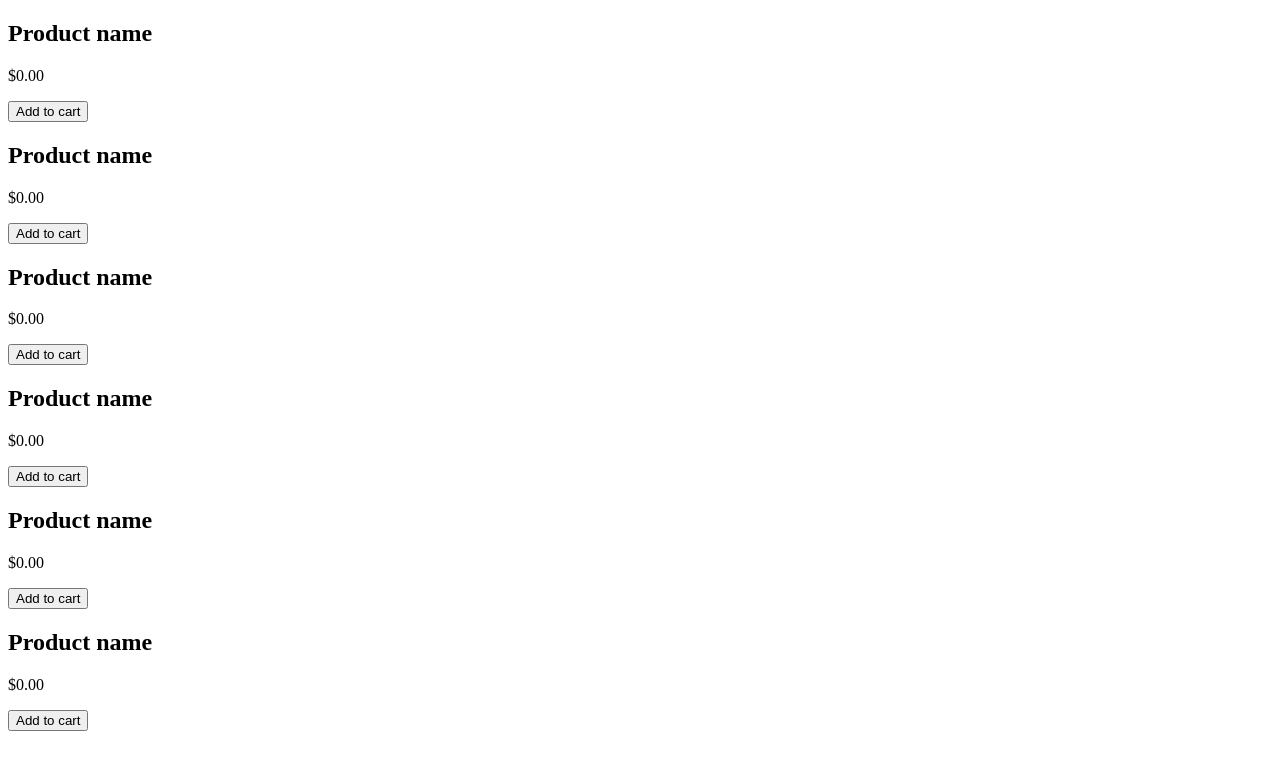
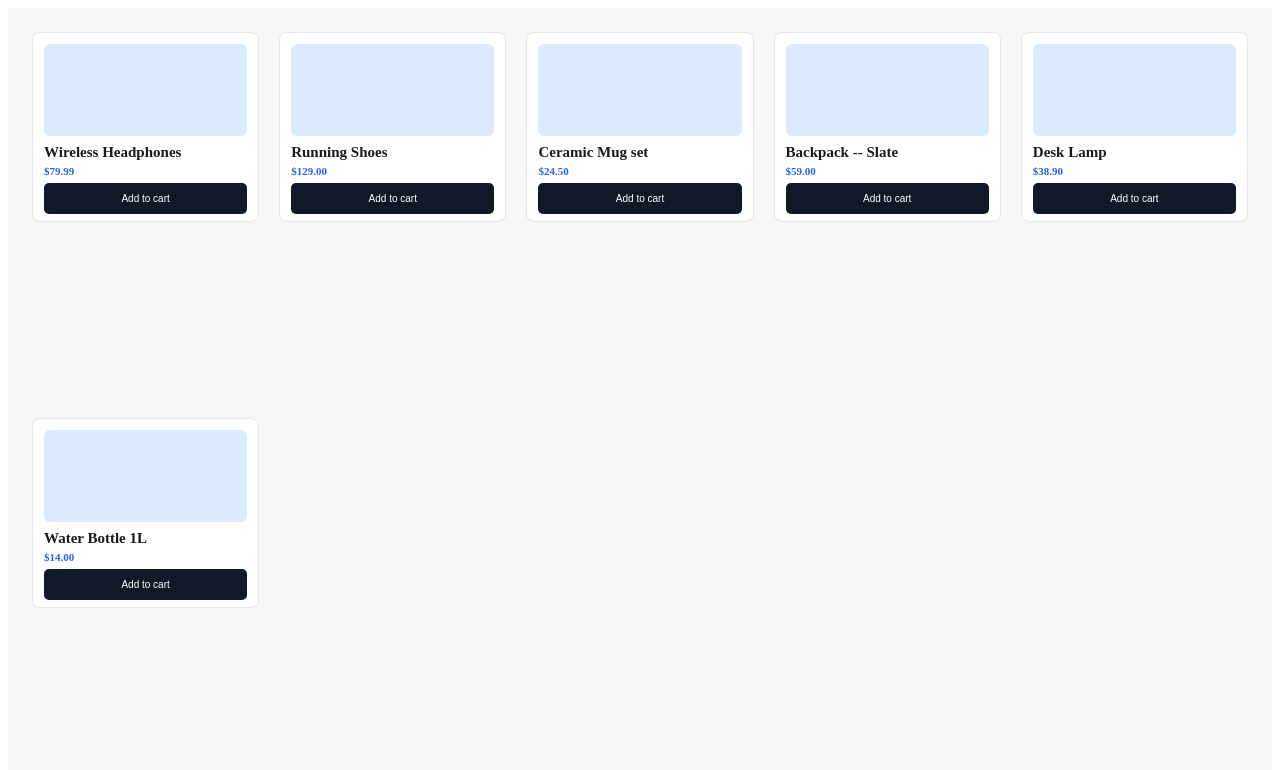
Before and after one commit to Aysha-AlAbri/s07-Flexbox-Grid, a plain HTML site: page task-02-product-grid/index.html in a window 1280 px wide. Drawn offline with Linux system fonts and the light colour scheme.

Commit message:
Complete Task 02 — Product Grid Using Grid

```diff
--- a/task-02-product-grid/index.html
+++ b/task-02-product-grid/index.html
@@ -14,38 +14,38 @@
   <main class="product-grid">
     <article class="product-card">
       <div class="img-placeholder"></div>
-      <h2 class="product-name">Product name</h2>
-      <p class="product-price">$0.00</p>
+      <h2 class="product-name">Wireless Headphones</h2>
+      <p class="product-price">$79.99</p>
       <button type="button">Add to cart</button>
     </article>
     <article class="product-card">
       <div class="img-placeholder"></div>
-      <h2 class="product-name">Product name</h2>
-      <p class="product-price">$0.00</p>
+      <h2 class="product-name">Running Shoes</h2>
+      <p class="product-price">$129.00</p>
       <button type="button">Add to cart</button>
     </article>
     <article class="product-card">
       <div class="img-placeholder"></div>
-      <h2 class="product-name">Product name</h2>
-      <p class="product-price">$0.00</p>
+      <h2 class="product-name">Ceramic Mug set</h2>
+      <p class="product-price">$24.50</p>
       <button type="button">Add to cart</button>
     </article>
     <article class="product-card">
       <div class="img-placeholder"></div>
-      <h2 class="product-name">Product name</h2>
-      <p class="product-price">$0.00</p>
+      <h2 class="product-name">Backpack -- Slate</h2>
+      <p class="product-price">$59.00</p>
       <button type="button">Add to cart</button>
     </article>
     <article class="product-card">
       <div class="img-placeholder"></div>
-      <h2 class="product-name">Product name</h2>
-      <p class="product-price">$0.00</p>
+      <h2 class="product-name">Desk Lamp</h2>
+      <p class="product-price">$38.90</p>
       <button type="button">Add to cart</button>
     </article>
     <article class="product-card">
       <div class="img-placeholder"></div>
-      <h2 class="product-name">Product name</h2>
-      <p class="product-price">$0.00</p>
+      <h2 class="product-name">Water Bottle 1L</h2>
+      <p class="product-price">$14.00</p>
       <button type="button">Add to cart</button>
     </article>
   </main>
--- a/task-02-product-grid/styles.css
+++ b/task-02-product-grid/styles.css
@@ -1 +1,48 @@
 /* TODO: build .product-grid with CSS Grid to match the mockup */
+.product-grid{
+    display: grid;
+    grid-template-columns: repeat(auto-fill, minmax(200px, 1fr));
+    gap: 20px;
+    padding: 24px;
+    background-color: #f7f7f8;
+    min-height: 100vh;
+    box-sizing: border-box;
+}
+.product-card{
+    display: flex;
+    flex-direction: column;
+    height: 190px;
+    padding: 11px;
+    border: 1px solid #e5e7eb;
+    background-color: #ffffff;
+    border-radius: 8px;
+    box-sizing: border-box;
+}
+.img-placeholder{
+    width: 100%;
+    height: 92px;
+    flex-shrink: 0;
+    background-color: #dbeafe;
+    border-radius: 6px;
+}
+.product-price{
+    font-size: 11px;
+    font-weight: bold;
+    color: #2563eb;
+    margin: 0 0 6px;
+}
+.product-card button{
+    background-color: #111827;
+    color: #ffffff;
+    border:none;
+    border-radius: 5px;
+    font-size: 10px;
+    padding: 10px;
+
+}
+.product-name {
+    font-size: 15px;
+    color: #1a1a1a;
+    font-weight: bold;
+    margin: 8px 0 4px;
+}
```
